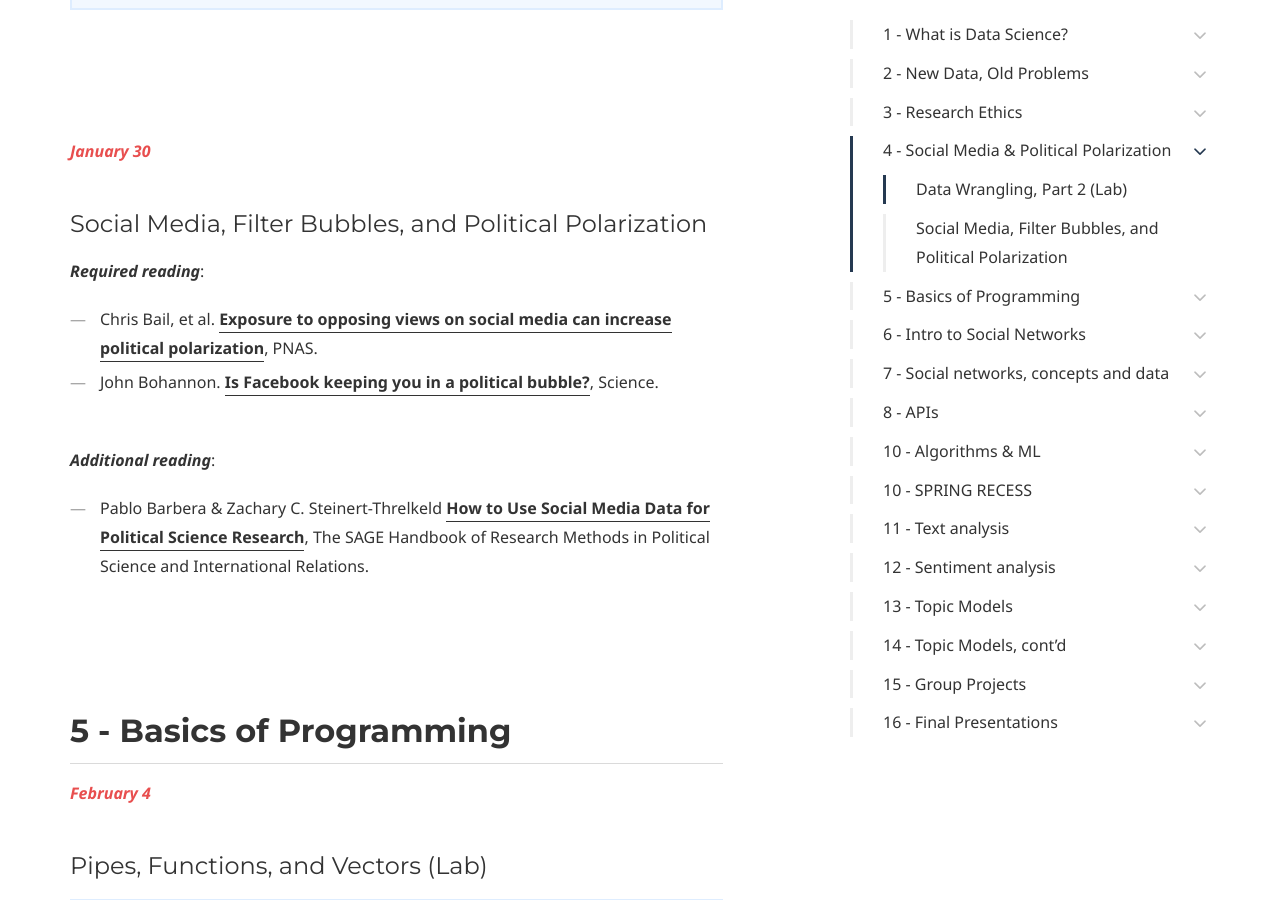
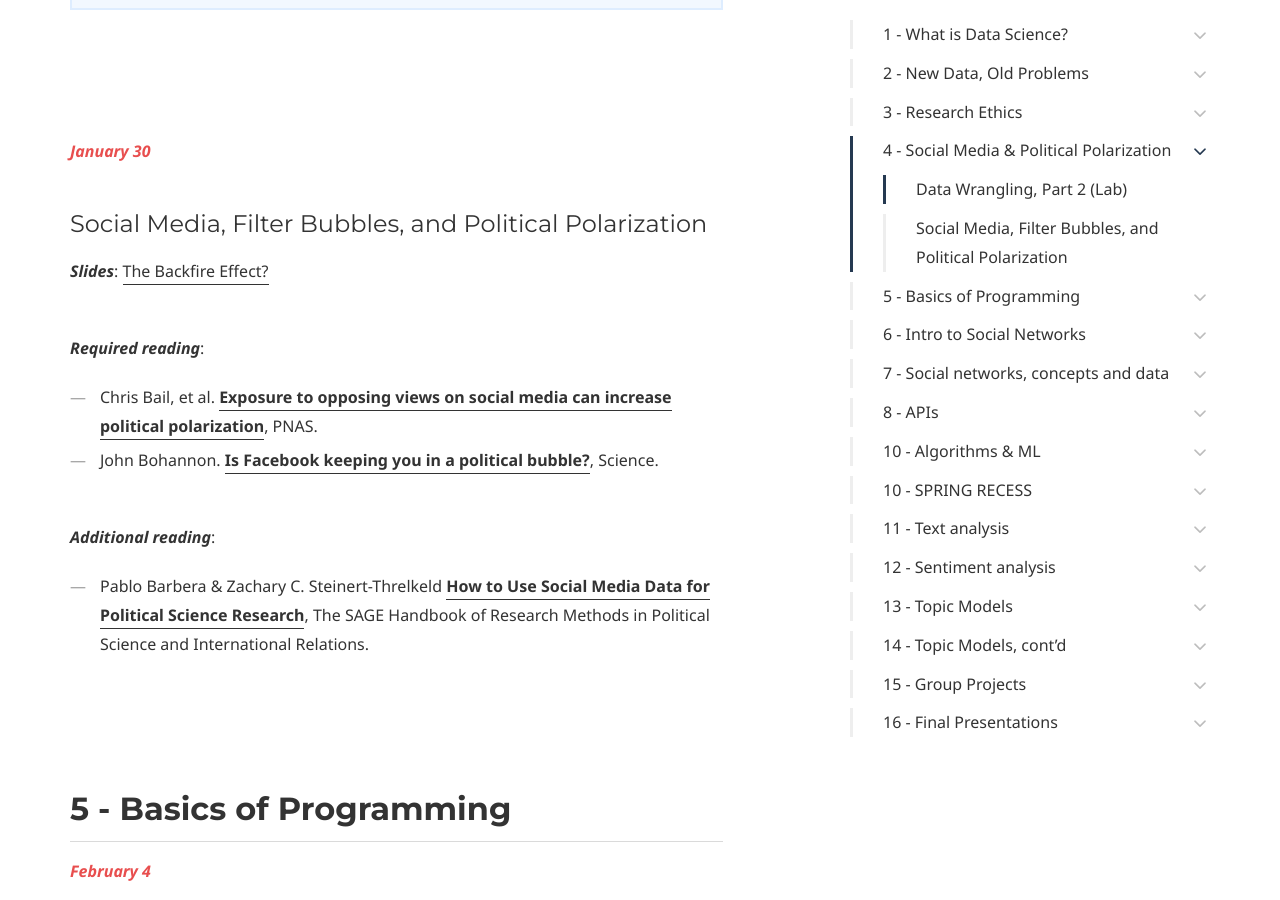
Before and after one commit to dssoc/dssoc.github.io, a Jekyll site: the page built from schedule.md, in a window 1280 px wide and 900 px high, scrolled down 4480 px. Built offline with Jekyll 4.4.1, drawn with Linux system fonts in a browser that asks for light colours; some web fonts are replaced.

Commit message:
Update schedule.md

```diff
--- a/schedule.md
+++ b/schedule.md
@@ -138,6 +138,10 @@ For these excercises, you will need the following datasets:<br/>
 
 <b><i><font color="#E84E4E">January 30</font></i></b>
 #### Social Media, Filter Bubbles, and Political Polarization
+
+***Slides***: [The Backfire Effect?](https://htmlpreview.github.io/?https://cbail.github.io/Polarization_Talk#/)
+<br/><br/>
+
 
 ***Required reading***:
 <br/>
```
